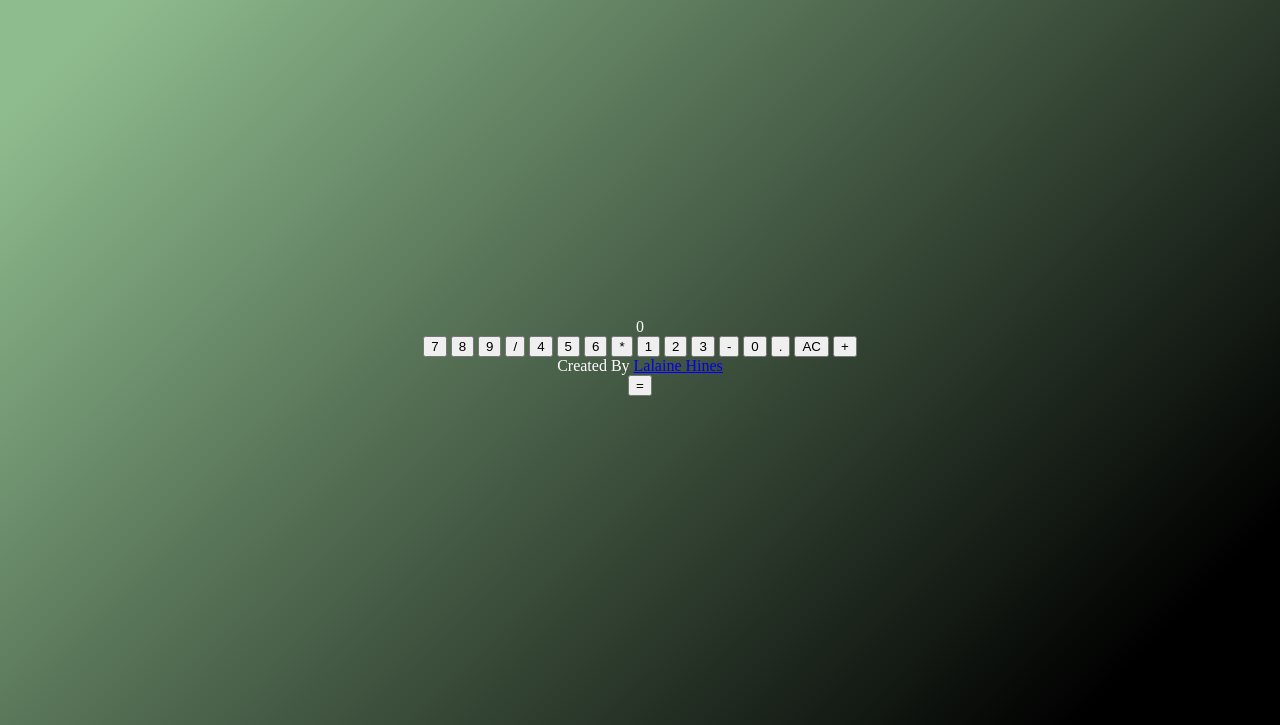
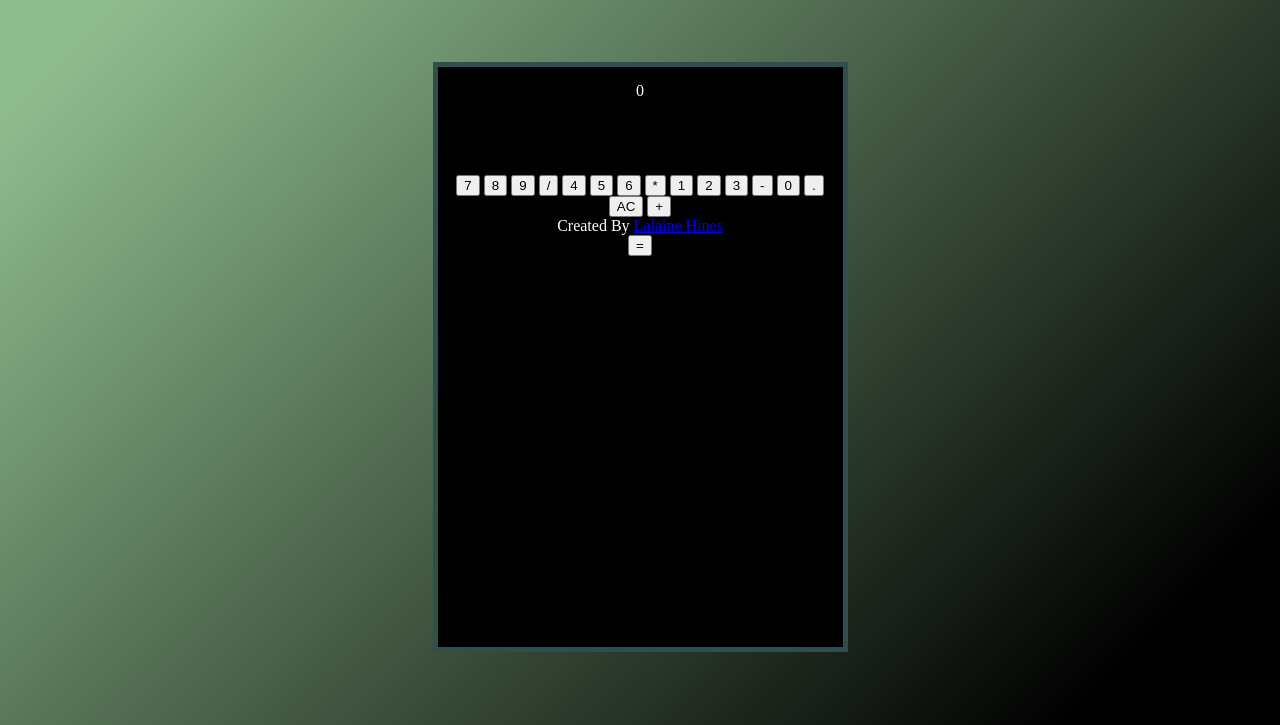
Before and after one commit to LalaineHines/Calculator, a plain HTML site: page Index.html in a window 1280 px wide. Shown: the part 91-816 px from the top of the page. Drawn offline with Linux system fonts and the light colour scheme.

Commit message:
Created calculator container styles input, starting on 1st row inputs

```diff
--- a/Styles.css
+++ b/Styles.css
@@ -14,3 +14,16 @@ body {
 }
 
 /* Calculator containers */
+
+.calculator-container {
+    display: grid;
+    grid-template-rows: repeat(6, 1fr);
+    gap: 10px;
+    height: 550px;
+    width: 375px;
+    background-color: black;
+    border: 5px solid DarkSlateGray;
+    padding: 15px;
+}
+
+/* Grid - number display - 1st row */
```
